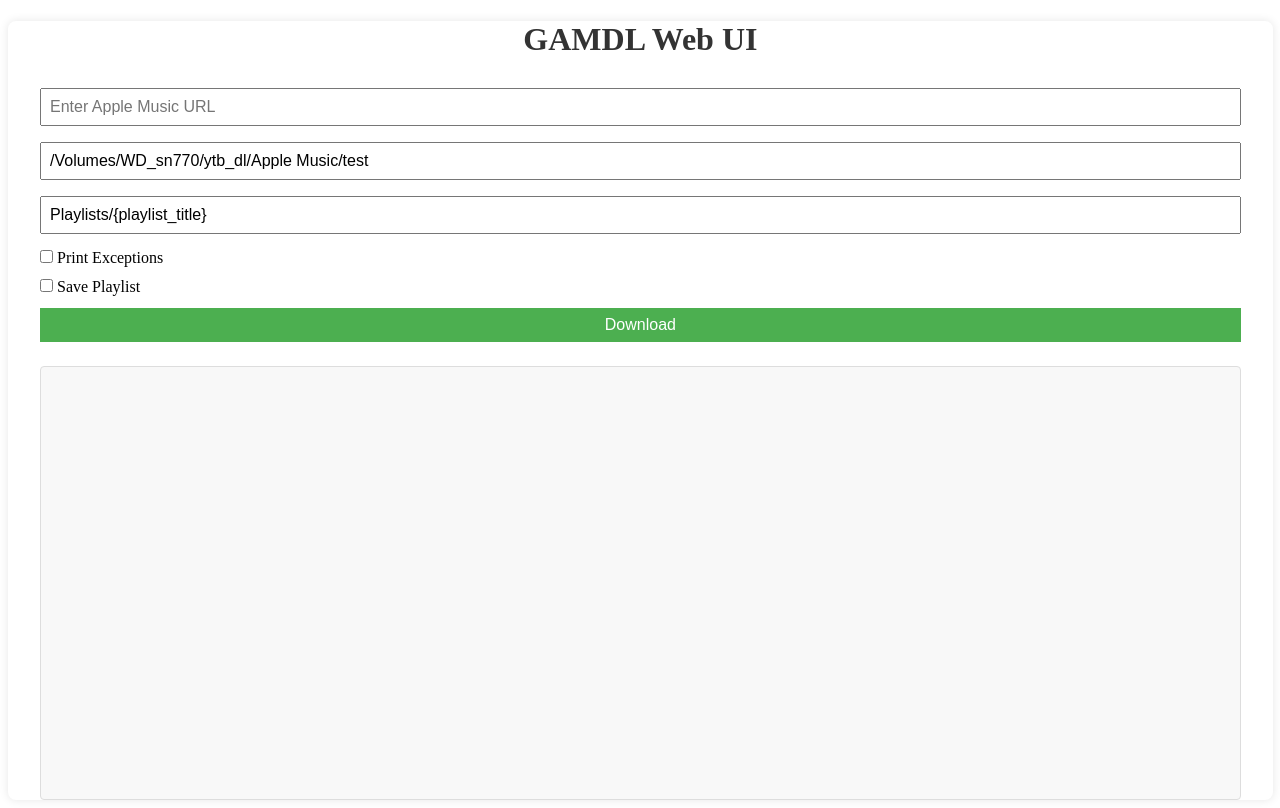
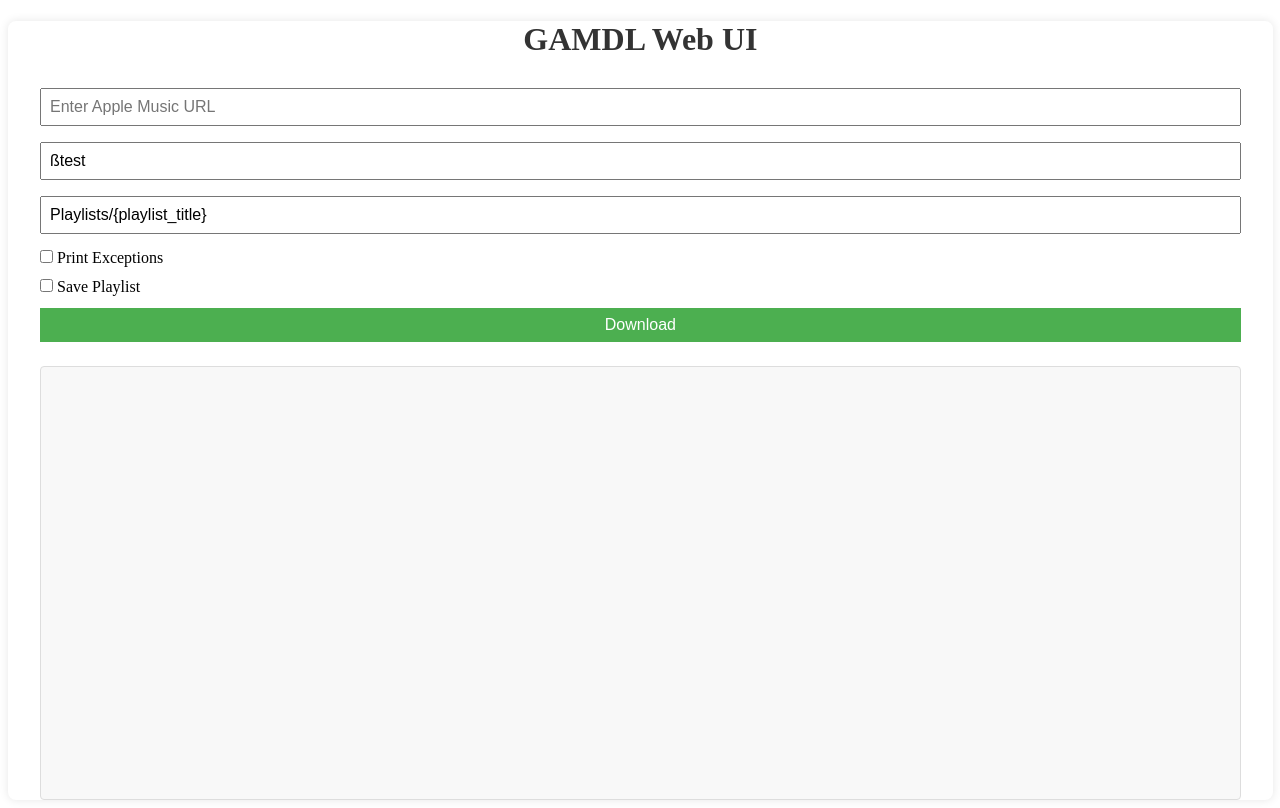
Before and after one commit to chunzha1/gamd_webui, a Flask app: page / in a window 1280 px wide. Run offline with Flask 3, Linux system fonts and the light colour scheme.

Commit message:
describe

```diff
--- a/templates/index.html
+++ b/templates/index.html
@@ -11,7 +11,7 @@
         <h1>GAMDL Web UI</h1>
         <form id="downloadForm">
             <input type="text" id="url" name="url" placeholder="Enter Apple Music URL" required>
-            <input type="text" id="output_path" name="output_path" placeholder="Output Path" value="/Volumes/WD_sn770/ytb_dl/Apple Music/test">
+            <input type="text" id="output_path" name="output_path" placeholder="Output Path" value="ßtest">
             <input type="text" id="template_file_playlist" name="template_file_playlist" placeholder="Template File Playlist" value="Playlists/{playlist_title}">
             <div>
                 <input type="checkbox" id="print_exceptions" name="print_exceptions">
```
